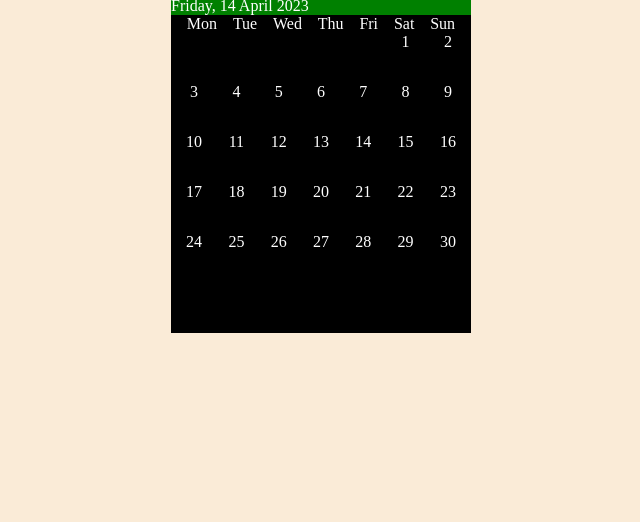
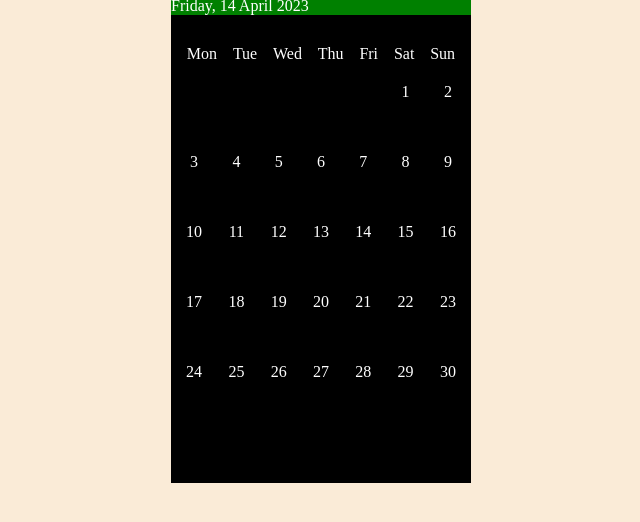
Before and after one commit to supriyakavathekar/Calendar-2023, a plain HTML site: page index.html in a window 1280 px wide. Shown: the part 40-562 px from the top of the page, without its empty margins (319-959 px from the left). Drawn offline with Linux system fonts and the light colour scheme.

Commit message:
give margin to weekdays and days from top

```diff
--- a/style.css
+++ b/style.css
@@ -47,16 +47,23 @@ body {
   justify-content: center;
   align-items: center;
 
+
 }
 
 .weekdays {
   display: flex;
 justify-content: space-evenly;
+
+}
+
+.weekdays div {
+  margin-top: 30px;
 }
 
 .days div {
   height: 50px;
   width: 42.30px;
+  margin-top: 20px;
 }
 
 .days div {
```
